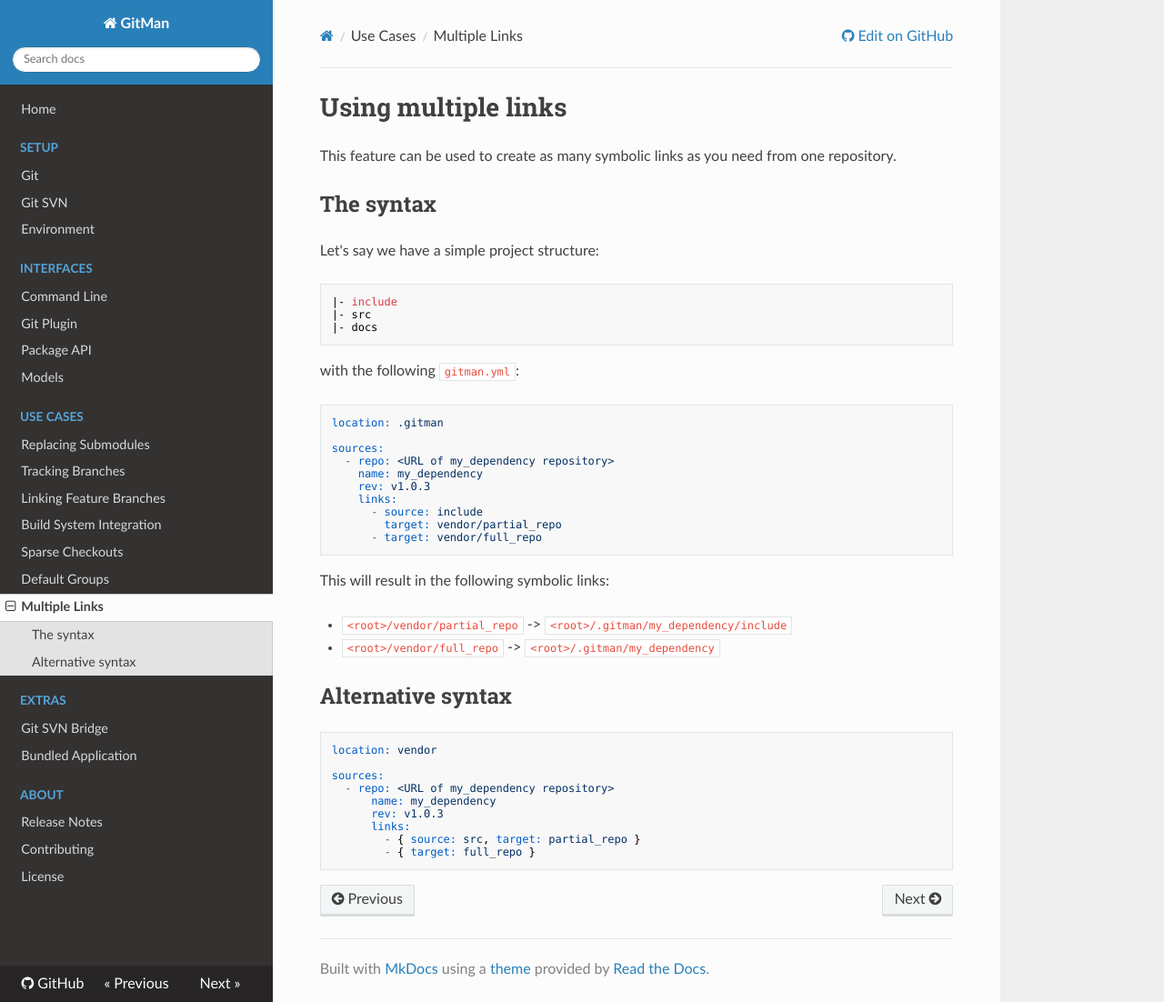
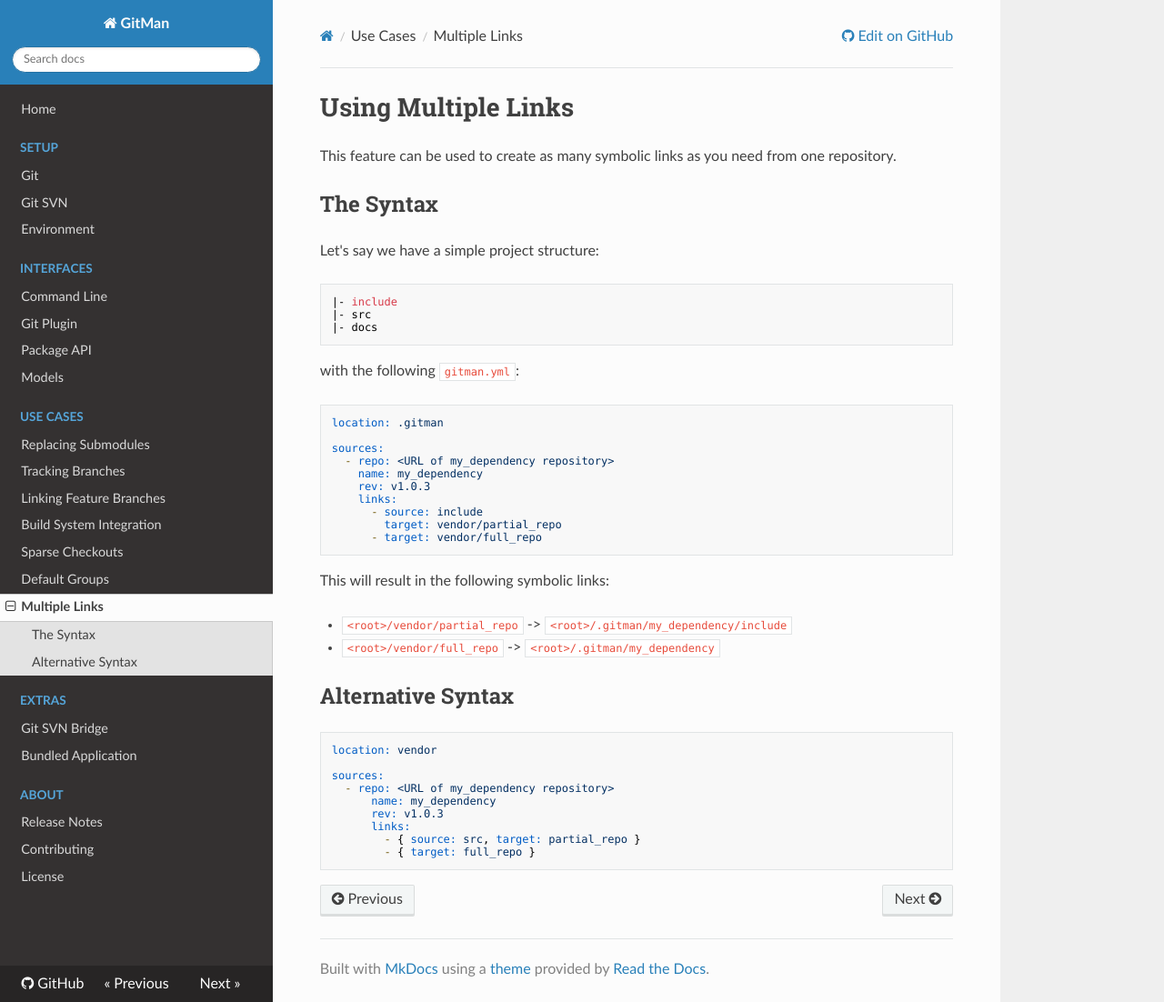
Before and after one commit to jacebrowning/gitman, an MkDocs documentation site: the page built from docs/use-cases/multiple-links.md, in a window 1280 px wide and 1102 px high. Shown: the whole window at 91% size. Built offline with MkDocs 1.6.1, drawn with Linux system fonts in a browser that asks for light colours; nearby versions of some CDN libraries.

````diff
--- a/docs/use-cases/multiple-links.md
+++ b/docs/use-cases/multiple-links.md
@@ -1,8 +1,8 @@
-# Using multiple links
+# Using Multiple Links
 
 This feature can be used to create as many symbolic links as you need from one repository.
 
-## The syntax
+## The Syntax
 
 Let's say we have a simple project structure:
 
@@ -32,7 +32,7 @@ This will result in the following symbolic links:
 - `<root>/vendor/partial_repo` -> `<root>/.gitman/my_dependency/include`
 - `<root>/vendor/full_repo` -> `<root>/.gitman/my_dependency`
 
-## Alternative syntax
+## Alternative Syntax
 
 ```yaml
 location: vendor
--- a/pyproject.toml
+++ b/pyproject.toml
@@ -1,7 +1,7 @@
 [tool.poetry]
 
 name = "gitman"
-version = "3.0b1"
+version = "3.0"
 description = "A language-agnostic dependency manager using Git."
 
 license = "MIT"
````
Also changed, not shown: CHANGELOG.md (+1 -1 lines), docs/use-cases/sparse-checkouts.md (+1 -1 lines), 2 other files.
